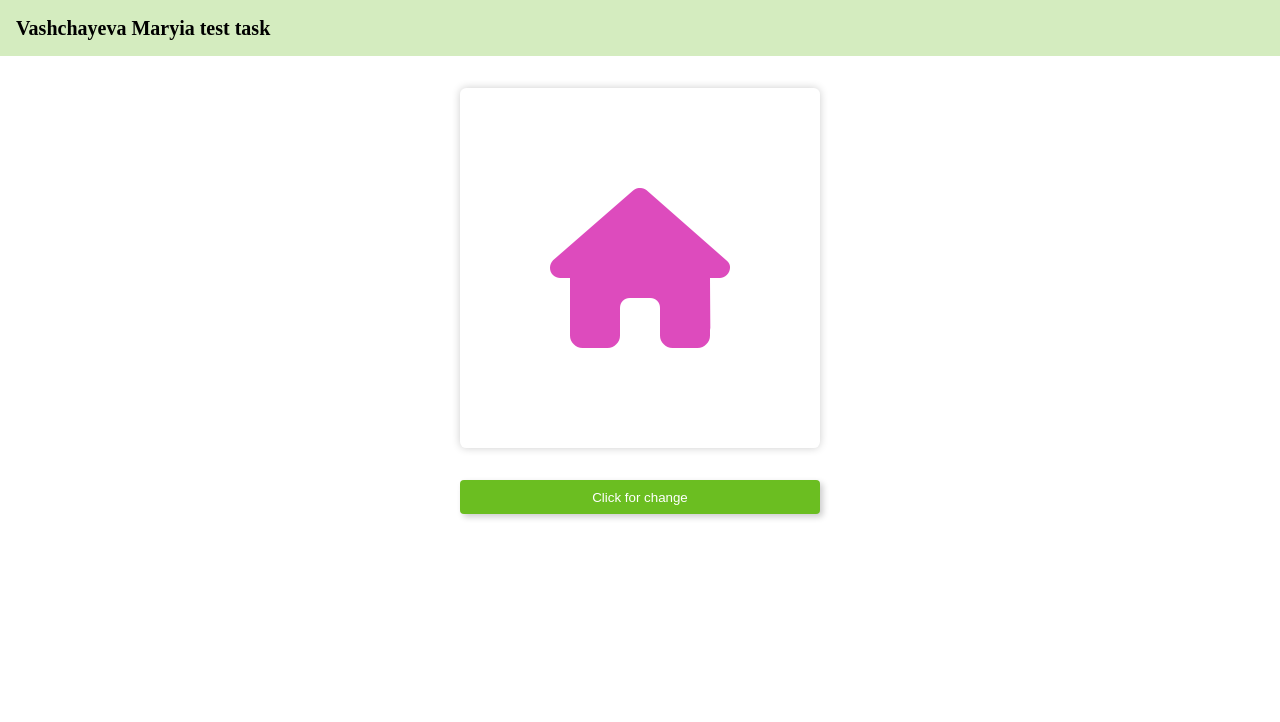
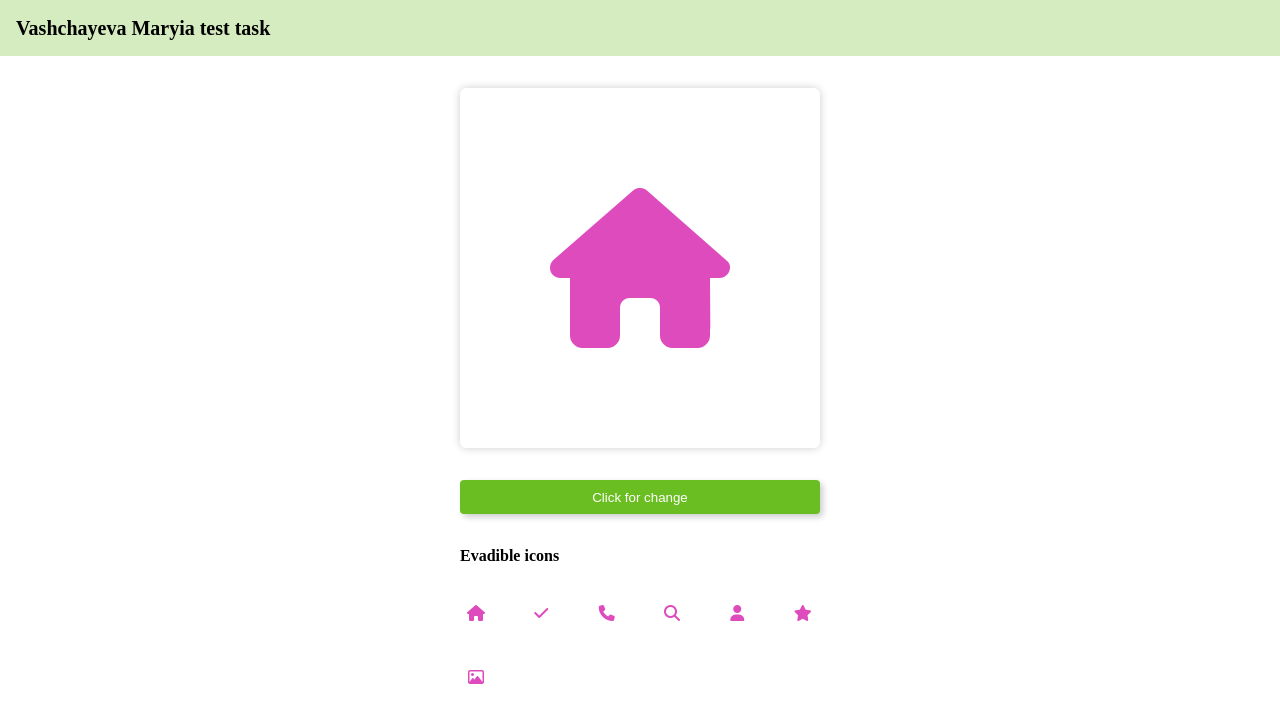
Before and after one commit to MaryAnzh/DocuSketch-test, an Angular app: page / in a window 1280 px wide. Shown: the top 722 px of the page. Built offline with nearby package versions, Linux system fonts and the light colour scheme.

Commit message:
feat: add visual of icons

```diff
--- a/src/app/components/slider/slider.component.html
+++ b/src/app/components/slider/slider.component.html
@@ -5,10 +5,24 @@
       style="opacity: {{isButtonDisable ? 1 : 0}};">{{timerCount}}</div>
     <i
       style="color: {{color}}; font-size: 10rem; transform: scale({{scale}}); transition: all .3s;"
-      class="fa fa-{{icon}} fa-2x1"></i>
+      class="fa fa-{{icon}}"></i>
   </div>
   <button
     class="slider__button"
     [ngClass]="{'disable': isButtonDisable}"
-    (click)="onClick()">Click for change</button>
+    (click)="onClick()">
+    Click for change
+  </button>
+  <h3>Evadible icons</h3>
+  <ul
+    class="slider__icons-list">
+    <li
+      class="slider__icons-list__item"
+      *ngFor="let item of iconItemsList">
+      <i
+        style="color: {{color}};"
+        class="fa fa-{{item}}"></i>
+    </li>
+
+  </ul>
 </div>
--- a/src/app/components/slider/slider.component.scss
+++ b/src/app/components/slider/slider.component.scss
@@ -48,5 +48,20 @@
         box-shadow: 0;
       }
     }
+
+    &__icons-list {
+      width: 100%;
+      display: grid;
+      grid-template-columns: repeat(auto-fit, minmax($minIconSize, 1fr));
+      gap: 2rem;
+
+      &__item {
+        width: $minIconSize;
+        height: $minIconSize;
+        display: flex;
+        justify-content: center;
+        align-items: center;
+      }
+    }
   }
 }
--- a/src/app/components/slider/slider.component.ts
+++ b/src/app/components/slider/slider.component.ts
@@ -21,7 +21,9 @@ export class SliderComponent {
   delay = 3000;
   timerInterval = 1000;
   iconIndex = 0;
-  icon = iconsClass[this.iconIndex];
+  iconItemsList = iconsClass;
+  icon = this.iconItemsList[this.iconIndex];
+
   color = randomColor();
   scale: 0 | 1 = 1;
   timerCount = this.delay / this.timerInterval;
--- a/src/app/icons-data.ts
+++ b/src/app/icons-data.ts
@@ -1 +1,8 @@
-export const iconsClass = ['home', 'check', 'phone', 'magnifying-glass', 'user', 'star'];
+export const iconsClass = [
+  'home',
+  'check',
+  'phone',
+  'magnifying-glass',
+  'user',
+  'star',
+  'image'];
--- a/src/assets/_variable.scss
+++ b/src/assets/_variable.scss
@@ -1,4 +1,5 @@
 $maxAppWidth: 1200px;
+$minIconSize: 2rem;
 $mainColor: #6bbe21;
 $mainColorDark: #469400;
 $mainColorFont: #244d01;
```
